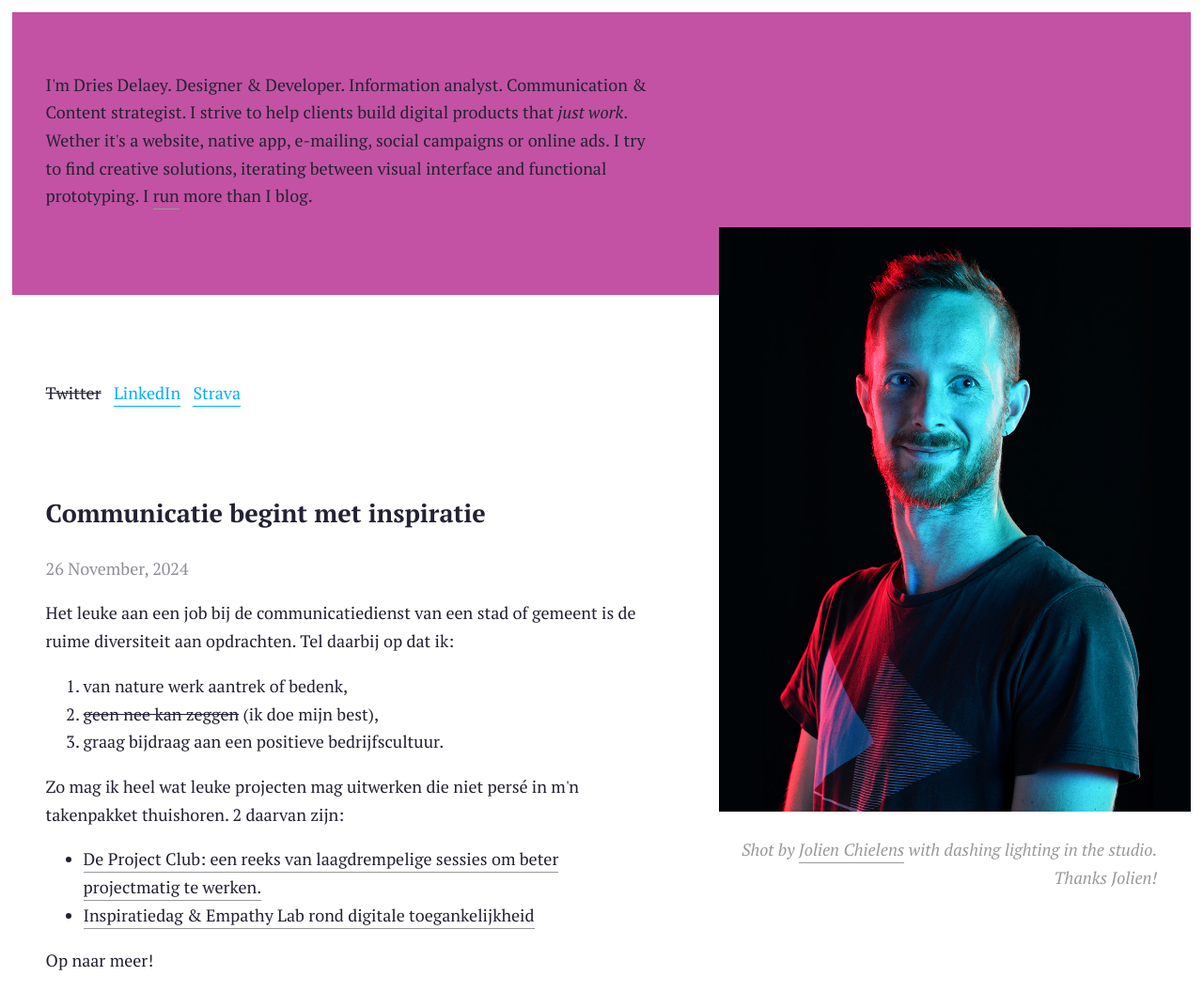
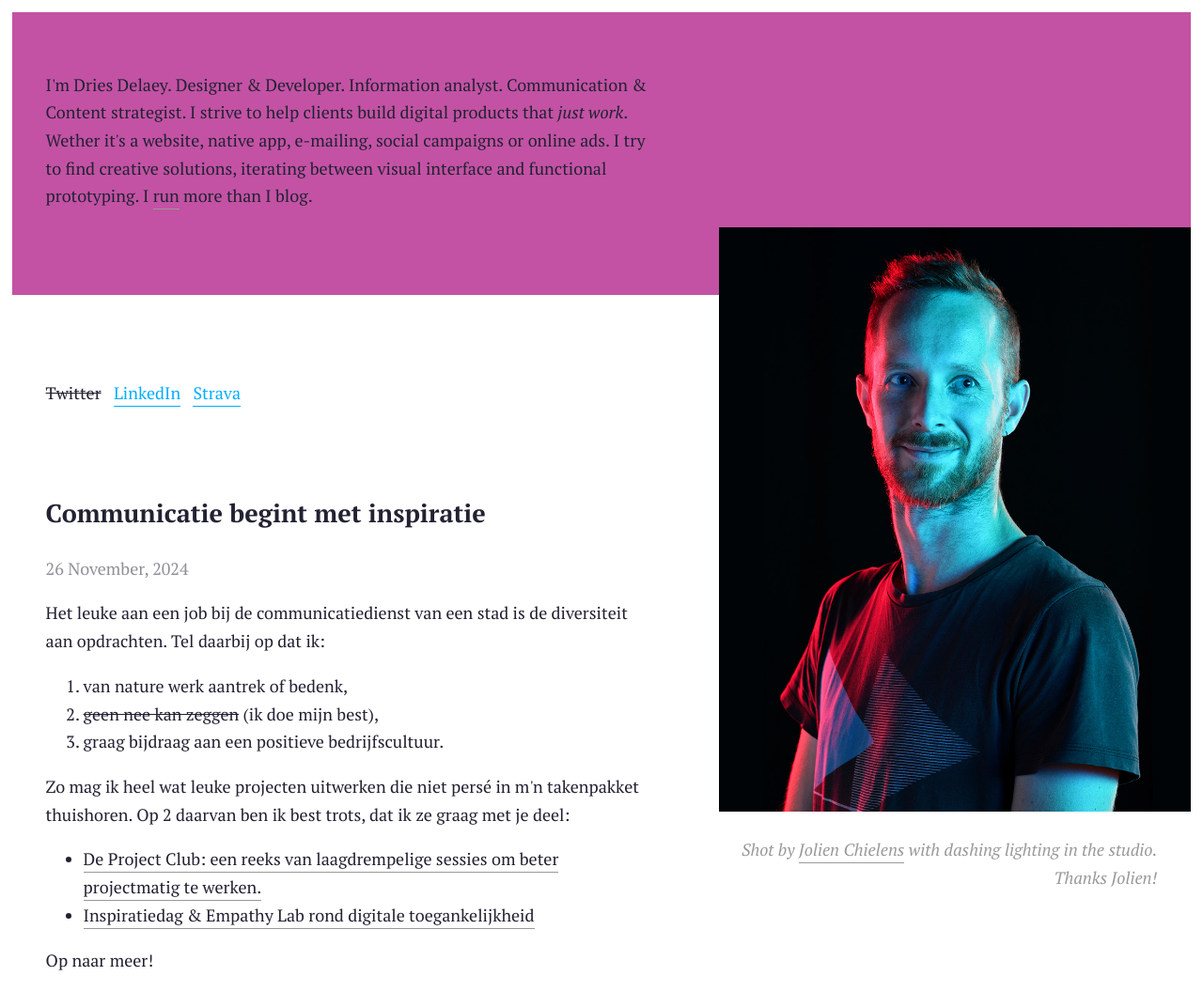
Before and after one commit to driesdelaey/driesdelaey.github.io, a plain HTML site: page index.html in a window 1280 px wide. Shown: the top 1072 px of the page at 94% size. Drawn offline with Linux system fonts and the light colour scheme.

Commit message:
Update index.html
typo's!

```diff
--- a/index.html
+++ b/index.html
@@ -43,13 +43,13 @@
   <article>
     <h2>Communicatie begint met inspiratie</h2>
     <time datetime="2021-04-25T00:00:00+00:00">26 November, 2024</time>
-    <p>Het leuke aan een job bij de communicatiedienst van een stad of gemeent is de ruime diversiteit aan opdrachten. Tel daarbij op dat ik:</p>
+    <p>Het leuke aan een job bij de communicatiedienst van een stad is de diversiteit aan opdrachten. Tel daarbij op dat ik:</p>
     <ol>
 	    <li>van nature werk aantrek of bedenk,</li>
 	    <li><s>geen nee kan zeggen</s> (ik doe mijn best),</li>
 	    <li>graag bijdraag aan een positieve bedrijfscultuur.</li>
     </ol>
-	  <p>Zo mag ik heel wat leuke projecten mag uitwerken die niet persé in m'n takenpakket thuishoren. 2 daarvan zijn:</p>
+	  <p>Zo mag ik heel wat leuke projecten uitwerken die niet persé in m'n takenpakket thuishoren. Op 2 daarvan ben ik best trots, dat ik ze graag met je deel:</p>
 	  <ul>
 		  <li><a href="https://www.linkedin.com/pulse/de-project-club-dat-plezant-%25C3%25A9n-interessant-dries-delaey/">De Project Club: een reeks van laagdrempelige sessies om beter projectmatig te werken.</a></li>
 		  <li><a href="https://www.linkedin.com/pulse/digitale-toegankelijkheid-toegankelijk-maken-dries-delaey-sqame/">Inspiratiedag & Empathy Lab rond digitale toegankelijkheid</a></li>
```
